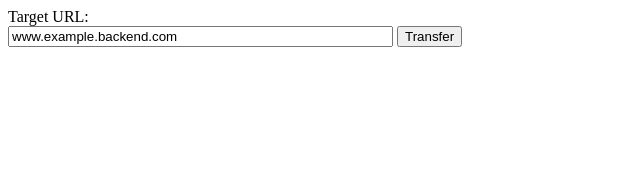
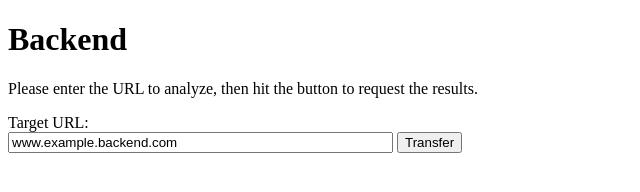
Before and after one commit to kutlaykocer/backyard, a plain HTML site: page backend/index.html in a window 1280 px wide. Shown: the whole page, without its empty margins (0-640 px from the left). Drawn offline with Linux system fonts and the light colour scheme.

Commit message:
Beautify html

```diff
--- a/backend/index.html
+++ b/backend/index.html
@@ -1,5 +1,17 @@
-Target URL:<br>
+<!DOCTYPE html>
+<html>
+<body>
+
+ <header>
+   <h1>Backend</h3>
+</header>
+<p>Please enter the URL to analyze, then hit the button to request the results.</p>
+
+Target URL:
 <form action="/request/" method="post">
   <input type="text" name="url" size="45" value="www.example.backend.com">
   <button type="submit" name="request">Transfer</button>
 </form>
+
+</body>
+</html>
```
Also changed, not shown: frontend/index.html (+13 -1 lines).
